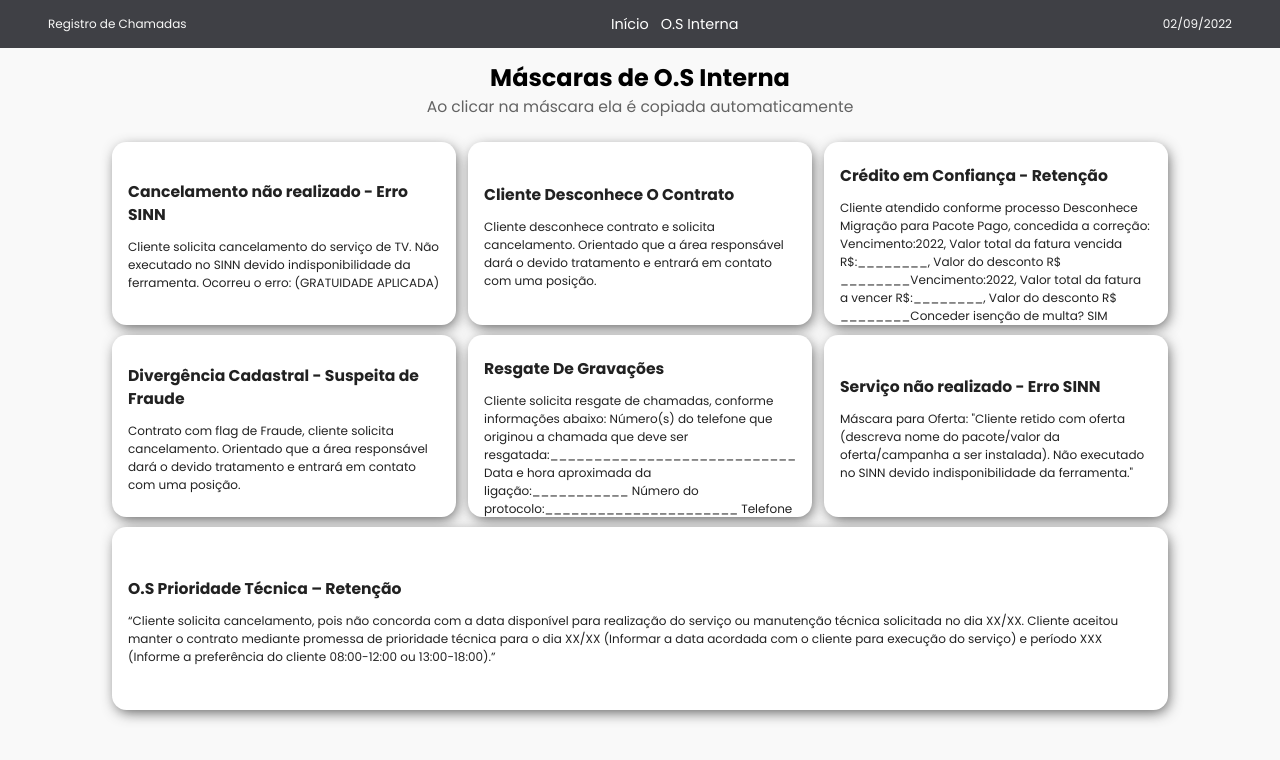
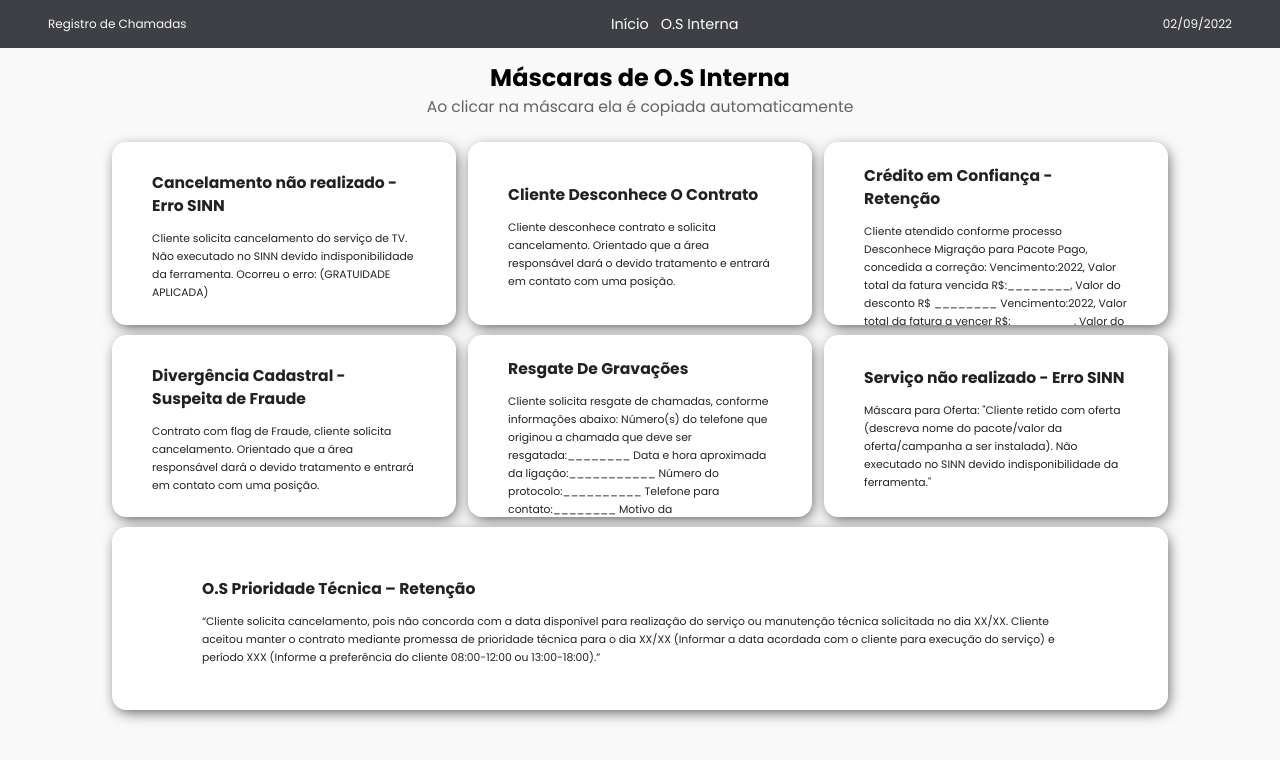
Before and after one commit to joaovsz/callRegister, a React (Vite) app: page /matrizes in a window 1280 px wide. Shown: the top 760 px of the page. Built offline with nearby package versions, Linux system fonts and the light colour scheme.

Commit message:
Flex Start Mascaras

```diff
--- a/src/components/Charts/Day_Results.tsx
+++ b/src/components/Charts/Day_Results.tsx
@@ -19,6 +19,14 @@ export const Day_Results = () => {
           <span>Total de Atendidas</span>
           <span className="quantity">{calls.length}</span>
           </div>
+          <div id="BRI">
+          <span>Cancelados BRI</span>
+          <span className="quantity">{canceladoBRI}</span>
+        </div>
+          <div id="COMODATO">
+          <span>Cancelados Comodato</span>
+          <span className="quantity">{canceladoCOMODATO}</span>
+        </div>
         <div id="cancelados">
         <span>
           Total de Cancelados
@@ -27,16 +35,6 @@ export const Day_Results = () => {
           {totalCanceled}
           </span>
           </div>
-
-
-          <div id="BRI">
-          <span>Cancelados BRI</span>
-          <span className="quantity">{canceladoBRI}</span>
-        </div>
-          <div id="COMODATO">
-          <span>Cancelados Comodato</span>
-          <span className="quantity">{canceladoCOMODATO}</span>
-        </div>
         <div id="taxa">
           <span>Taxa de Cancelamento</span>
           <span className="quantity">{isNaN(taxa)?"0.00":(taxa).toFixed(2)}%</span>
--- a/src/components/O.s_interna/mascaras.tsx
+++ b/src/components/O.s_interna/mascaras.tsx
@@ -28,7 +28,12 @@ export const matrizDB: Mascaras[] = [
     descricao:"Solicitação de aplicação de desconto na fatura de cliente que está no cenário: Desconhece migração para Pacote Pago",
     opcao:`Quando o cliente solicitar cancelamento pelo motivo relacionado em público alvo.
     Consulte o procedimento em RECEP. TV> Orientações Cliente BRI > Desconhece migração para Pacote Pago`,
-    mascara: `Cliente atendido conforme processo Desconhece Migração para Pacote Pago, concedida a correção: Vencimento:2022, Valor total da fatura vencida R$:________, Valor do desconto R$ ________Vencimento:2022, Valor total da fatura a vencer R$:________, Valor do desconto R$ ________Conceder isenção de multa? SIM`,
+    mascara: `
+    Cliente atendido conforme processo Desconhece Migração para Pacote Pago, concedida a correção:
+    Vencimento:2022, Valor total da fatura vencida R$:________, Valor do desconto R$ ________
+    Vencimento:2022, Valor total da fatura a vencer R$:________, Valor do desconto R$ ________
+    Conceder isenção de multa? SIM
+    `,
     area: "B.O Retenção",
     prazo: "Até 4 dias/úteis"
   }
@@ -48,11 +53,11 @@ export const matrizDB: Mascaras[] = [
     opcao:"Quando o cliente solicitar a gravação para confirmação de algum atendimento.",
     mascara: `
     Cliente solicita resgate de chamadas, conforme informações abaixo:
-    Número(s) do telefone que originou a chamada que deve ser resgatada:____________________________
+    Número(s) do telefone que originou a chamada que deve ser resgatada:________
     Data e hora aproximada da ligação:___________
-    Número do protocolo:______________________
-    Telefone para contato:_____________________
-    Motivo da solicitação:______________________`,
+    Número do protocolo:__________
+    Telefone para contato:________
+    Motivo da solicitação:________`,
     area: "B.O Atendimento",
     prazo: "10 dias corridos"
   }
--- a/src/components/sass/form.sass
+++ b/src/components/sass/form.sass
@@ -19,7 +19,6 @@
 
       @include flexColumn(0, center, left)
       .MuiToggleButtonGroup-root
-
         width: 100%
     h2
 
--- a/src/components/sass/matrizes.sass
+++ b/src/components/sass/matrizes.sass
@@ -41,12 +41,12 @@
     .MuiCardContent-root
       text-align: left
       margin: auto
-      width: 100%
+      width: 86%
       h3
-
         font-size:1.3rem
         padding: .5rem 0 1rem 0
-
+      span
+        font-size: .9rem
 
   .card-0
     grid-area: 1 / 1 / 2 / 2
```
